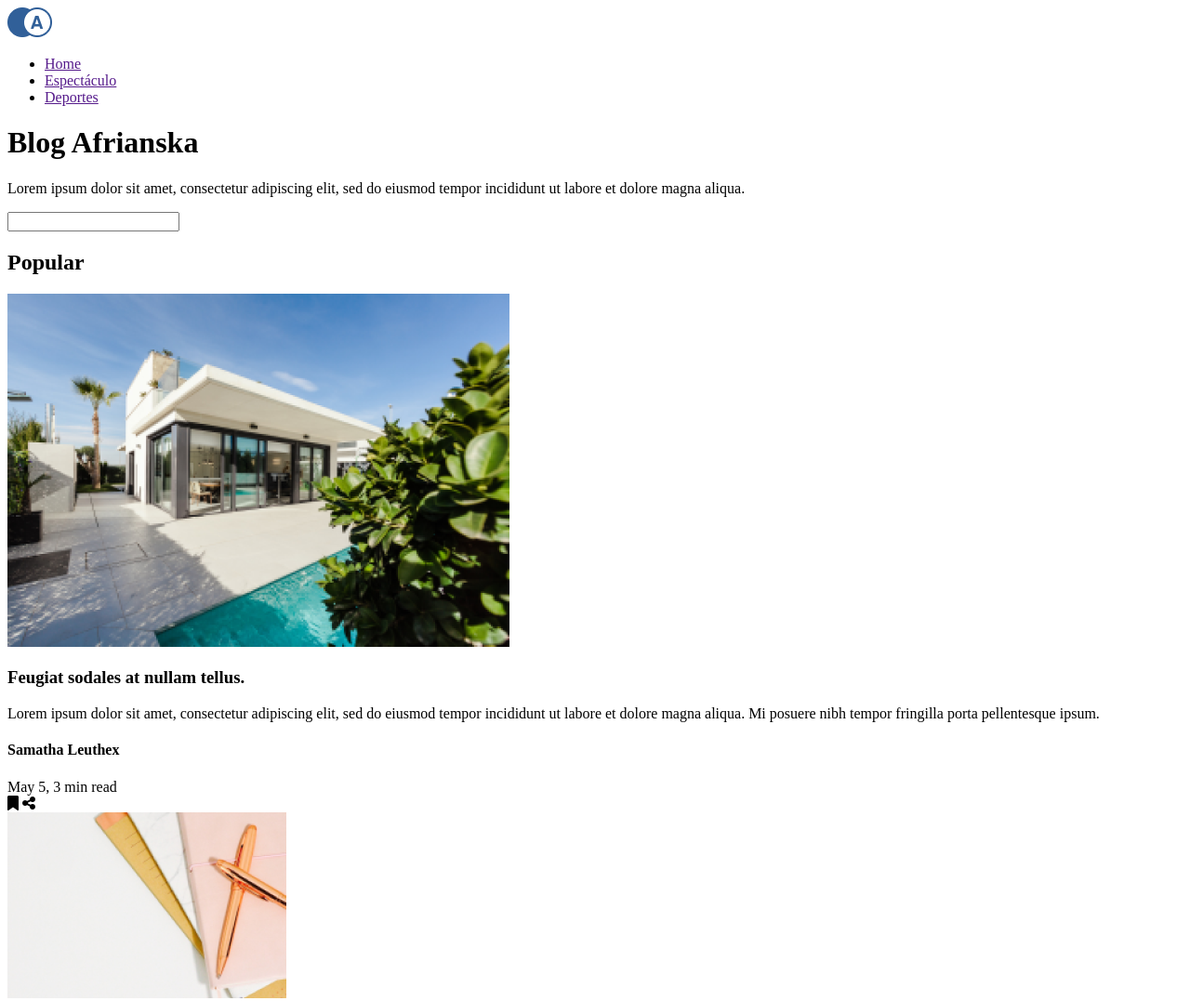
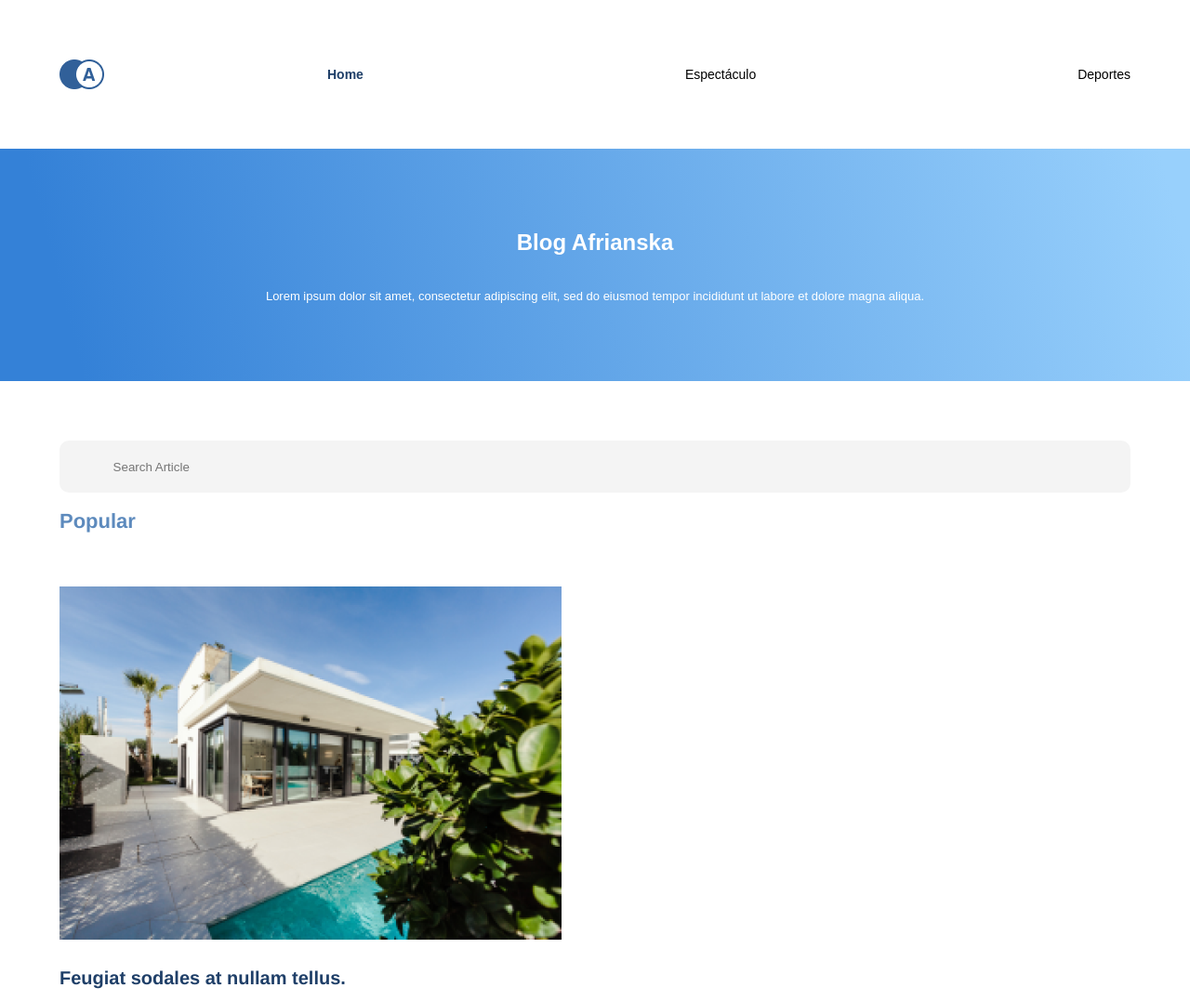
Before and after one commit to Ordnas1/hackathon-s7, a plain HTML site: page index.html in a window 1280 px wide. Shown: the top 1077 px of the page at 93% size. Drawn offline with Linux system fonts and the light colour scheme.

Commit message:
Finish article styles

```diff
--- a/css/styles.scss
+++ b/css/styles.scss
@@ -0,0 +1,250 @@
+//variables
+$f-title: 'Helvetica', sans-serif;
+$f-text: 'Arial', sans-serif;
+
+//Mixins
+@mixin responsive($breakpoint) {
+    @media screen and (min-width: $breakpoint) {
+        @content
+    }
+};
+
+//MAIN CSS ---------------------------------------------------------
+
+//Global
+
+* {
+    box-sizing: border-box;
+}
+
+*::before, *::after {
+    box-sizing: inherit;
+}
+
+html {
+    font-size: 10px; //calculos de rem
+    width: 100%;
+}
+
+body {
+    margin: 0;
+
+}
+
+img {
+    max-width: 100%;
+    height: auto;
+}
+
+// Nav
+
+.page-nav {
+    display: flex;
+    align-items: center;
+    justify-content: space-between;
+    margin: 5%;
+
+    &__menu {
+        list-style-type: none;
+        display: flex;
+        margin: 0;
+        padding: 0;
+        justify-content: space-between;
+        width: 75%;
+    }
+
+    &__link {
+        text-decoration: none;
+        font-size: 1.4rem;
+        font-family: $f-text;
+        color: black;
+
+        &--current {
+            font-weight: 700;
+            color: #1F3F68;
+        }
+    }
+}
+
+// Header
+
+.page-header {
+    background: linear-gradient(255.16deg, #98D0FC 2.46%, #3481D7 93.24%);
+    height: 250px;
+    display: flex;
+    flex-direction: column;
+    align-items: center;
+    justify-content: center;
+    padding:0 20%;
+
+    &__title {
+        font-family: $f-text;
+        font-style: bold;
+        text-align: center;
+        font-size: 2.4rem;
+        line-height: 3.4rem;
+        color: white;
+        padding: 0 10%;
+    }
+
+    &__text {
+        font-family: $f-text;
+        font-size: 1.3rem;
+        line-height: 2.3rem;
+        text-align: center;
+        color: white;
+        padding: 0 2%;
+    }
+}
+
+// Main Document
+
+.page-main {
+    margin: 5%;
+
+    &__searchbar {
+        width: 100%;
+        height: 5.6rem;
+        border-radius: 10px;
+        background-color: #F4F4F4;
+        border: none;
+        padding: 0 5%;
+    }
+
+    &__title {
+        font-family: $f-title;
+        font-weight: bold;
+        font-size: 2.2rem;
+        line-height: 2.5rem;
+        color: #356EAD;
+        opacity: 0.8;
+    }
+
+    &__linkbox {
+        display: flex;
+        justify-content: flex-end;
+    }
+
+    &__link {
+        font-family: $f-title;
+        font-weight: bold;
+        font-size: 1.6rem;
+        line-height: 1.8rem;
+        text-decoration: none;
+        color: #356EAD;
+        opacity: 0.8;
+        text-transform: uppercase;
+    }
+}
+
+// Popular aticle
+
+.popular-article {
+    margin:5% 0;
+
+    &__title{
+        font-family: $f-title;
+        font-weight: bold;
+        font-size: 2.0rem;
+        line-height: 3.8rem;
+        color: #1F3F68;
+    }
+
+    &__resume {
+        font-family: $f-text;
+        font-size: 1.4rem;
+        line-height: 2.6rem;
+        opacity: 0.6;
+    }
+
+    &__footer {
+        display: flex;
+        justify-content: space-between;
+        align-items: center;
+    }
+
+    &__author {
+        font-family: $f-title;
+        font-weight: bold;
+        color: #1F3F68;
+        font-size: 14px;
+        line-height: 2.4px;
+    }
+
+    &__datetime {
+        font-family: $f-text;
+        font-size: 1.4rem;
+        line-height: 2.4rem;
+        color: #1F3F68;
+        opacity: 0.4;
+    }
+
+    &__social {
+        color: #356EAD;
+        width: 25%;
+        display: flex;
+        justify-content: space-evenly;
+    }
+
+    &--hidden {
+        display: none;
+    }
+}
+
+// All Articles
+
+.all-article {
+    margin: 5% 0;
+}
+
+.article  {
+    margin:5% 0;
+
+    &__title{
+        font-family: $f-title;
+        font-weight: bold;
+        font-size: 2.0rem;
+        line-height: 3.8rem;
+        color: #1F3F68;
+    }
+
+    &__resume {
+        font-family: $f-text;
+        font-size: 1.4rem;
+        line-height: 2.6rem;
+        opacity: 0.6;
+    }
+
+    &__footer {
+        display: flex;
+        justify-content: space-between;
+        align-items: center;
+    }
+
+    &__author {
+        font-family: $f-title;
+        font-weight: bold;
+        color: #1F3F68;
+        font-size: 14px;
+        line-height: 2.4px;
+    }
+
+    &__datetime {
+        font-family: $f-text;
+        font-size: 1.4rem;
+        line-height: 2.4rem;
+        color: #1F3F68;
+        opacity: 0.4;
+    }
+
+    &__social {
+        color: #356EAD;
+        width: 25%;
+        display: flex;
+        justify-content: space-evenly;
+    }
+
+    &--hidden {
+        display: none;
+    }
+}
--- a/index.html
+++ b/index.html
@@ -5,6 +5,7 @@
     <meta name="viewport" content="width=device-width, initial-scale=1.0">
     <title>Hackathon Semana 7</title>
     <script src="https://kit.fontawesome.com/62433110b3.js" crossorigin="anonymous"></script>
+    <link rel="stylesheet" href="css/styles.css">
 </head>
 <body>
     <!-- Se usó OOCSS y BEM-->
@@ -21,7 +22,8 @@
         <p class="page-header__text">Lorem ipsum dolor sit amet, consectetur adipiscing elit, sed do eiusmod tempor incididunt ut labore et dolore magna aliqua.</p>
     </header>
     <main class="page-main">
-        <input type="text" name="searchbar" id="" class="page-main__searchbar">
+        <input type="text" name="searchbar" id="" class="page-main__searchbar"
+               placeholder="Search Article">
         <h2 class="page-main__title">Popular</h2>
         <section class="popular">
 
@@ -42,8 +44,8 @@
                             </span>
                         </div>
                         <div class="popular-article__social">
-                            <i class="fas fa-bookmark"></i>
-                            <i class="fas fa-share-alt"></i>
+                            <i class="fas fa-bookmark fa-2x"></i>
+                            <i class="fas fa-share-alt fa-2x"></i>
                         </div>
                     </footer>
                 </section>
@@ -66,8 +68,8 @@
                             </span>
                         </div>
                         <div class="popular-article__social">
-                            <i class="fas fa-bookmark"></i>
-                            <i class="fas fa-share-alt"></i>
+                            <i class="fas fa-bookmark fa-2x"></i>
+                            <i class="fas fa-share-alt fa-2x"></i>
                         </div>
                     </footer>
                 </section>
@@ -90,14 +92,14 @@
                             </span>
                         </div>
                         <div class="popular-article__social">
-                            <i class="fas fa-bookmark"></i>
-                            <i class="fas fa-share-alt"></i>
+                            <i class="fas fa-bookmark fa-2x"></i>
+                            <i class="fas fa-share-alt fa-2x"></i>
                         </div>
                     </footer>
                 </section>
             </article>
 
-            <article class="popular-article">
+            <article class="popular-article popular-article--hidden">
                 <img src="images/img-post-31.png" alt="" class="popular-article__photo">
                 <section class="popular-article__text">
                     <h3 class="popular-article__title">Feugiat sodales at nullam tellus.</h3>
@@ -114,20 +116,23 @@
                             </span>
                         </div>
                         <div class="popular-article__social">
-                            <i class="fas fa-bookmark"></i>
-                            <i class="fas fa-share-alt"></i>
+                            <i class="fas fa-bookmark fa-2x"></i>
+                            <i class="fas fa-share-alt fa-2x"></i>
                         </div>
                     </footer>
                 </section>
             </article>
         </section>
 
-        <a href="" class="main page__link">See all popular articles</a>
+        <div class="page-main__linkbox">
+            <a href="" class="page-main__link">See all popular articles</a>
+        </div>
 
         <hr>
 
         <h2 class="page-main__title">All Article</h2>
 
+        <section class="all-article">
             <article class="article">
                 <img src="images/img-post-4.png" alt="" class="article__photo">
                 <section class="article__text">
@@ -145,8 +150,8 @@
                             </span>
                         </div>
                         <div class="article__social">
-                        <i class="fas fa-bookmark"></i>
-                        <i class="fas fa-share-alt"></i>
+                            <i class="fas fa-bookmark fa-2x"></i>
+                            <i class="fas fa-share-alt fa-2x"></i>
                         </div>
                     </footer>
                 </section>
@@ -169,14 +174,14 @@
                             </span>
                         </div>
                         <div class="article__social">
-                        <i class="fas fa-bookmark"></i>
-                        <i class="fas fa-share-alt"></i>
+                            <i class="fas fa-bookmark fa-2x"></i>
+                            <i class="fas fa-share-alt fa-2x"></i>
                         </div>
                     </footer>
                 </section>
             </article>
 
-        <article class="article">
+            <article class="article article--hidden">
                 <img src="images/img-post-6.png" alt="" class="article__photo">
                 <section class="article__text">
                     <h3 class="article__title">Feugiat sodales at nullam tellus.</h3>
@@ -193,14 +198,14 @@
                             </span>
                         </div>
                         <div class="article__social">
-                        <i class="fas fa-bookmark"></i>
-                        <i class="fas fa-share-alt"></i>
+                            <i class="fas fa-bookmark fa-2x"></i>
+                            <i class="fas fa-share-alt fa-2x"></i>
                         </div>
                     </footer>
                 </section>
             </article>
 
-        <article class="article">
+            <article class="article article--hidden">
                 <img src="images/img-post-7.png" alt="" class="article__photo">
                 <section class="article__text">
                     <h3 class="article__title">Feugiat sodales at nullam tellus.</h3>
@@ -217,14 +222,14 @@
                             </span>
                         </div>
                         <div class="article__social">
-                        <i class="fas fa-bookmark"></i>
-                        <i class="fas fa-share-alt"></i>
+                            <i class="fas fa-bookmark fa-2x"></i>
+                            <i class="fas fa-share-alt fa-2x"></i>
                         </div>
                     </footer>
                 </section>
             </article>
 
-        <article class="article">
+            <article class="article article--hidden">
                 <img src="images/img-post-8.png" alt="" class="article__photo">
                 <section class="article__text">
                     <h3 class="article__title">Feugiat sodales at nullam tellus.</h3>
@@ -241,14 +246,14 @@
                             </span>
                         </div>
                         <div class="article__social">
-                        <i class="fas fa-bookmark"></i>
-                        <i class="fas fa-share-alt"></i>
+                            <i class="fas fa-bookmark fa-2x"></i>
+                            <i class="fas fa-share-alt fa-2x"></i>
                         </div>
                     </footer>
                 </section>
             </article>
-
-        <a href="" class="main page__link">new post</a>
+        </section>
+        <a href="" class="page-main__link">new post</a>
     </main>
 
     <footer class="page-footer">
```
Also changed, not shown: css/styles.css, 1 other file. Lines whose indentation alone changed are shown as unchanged.
